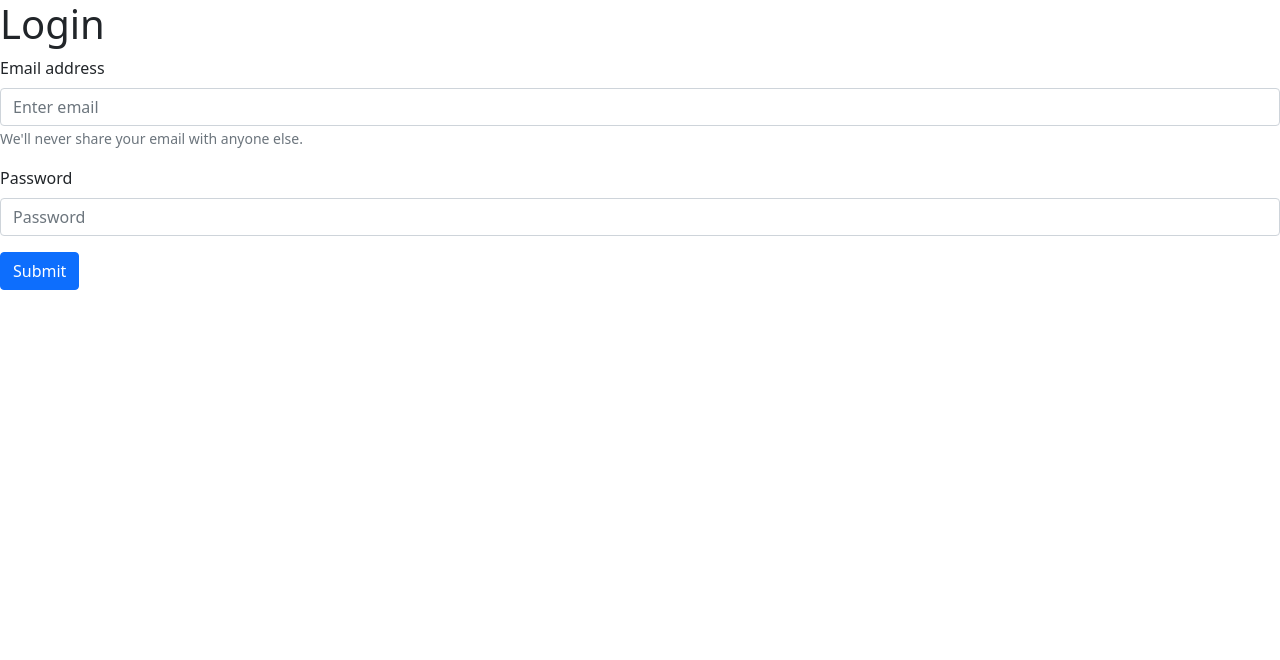
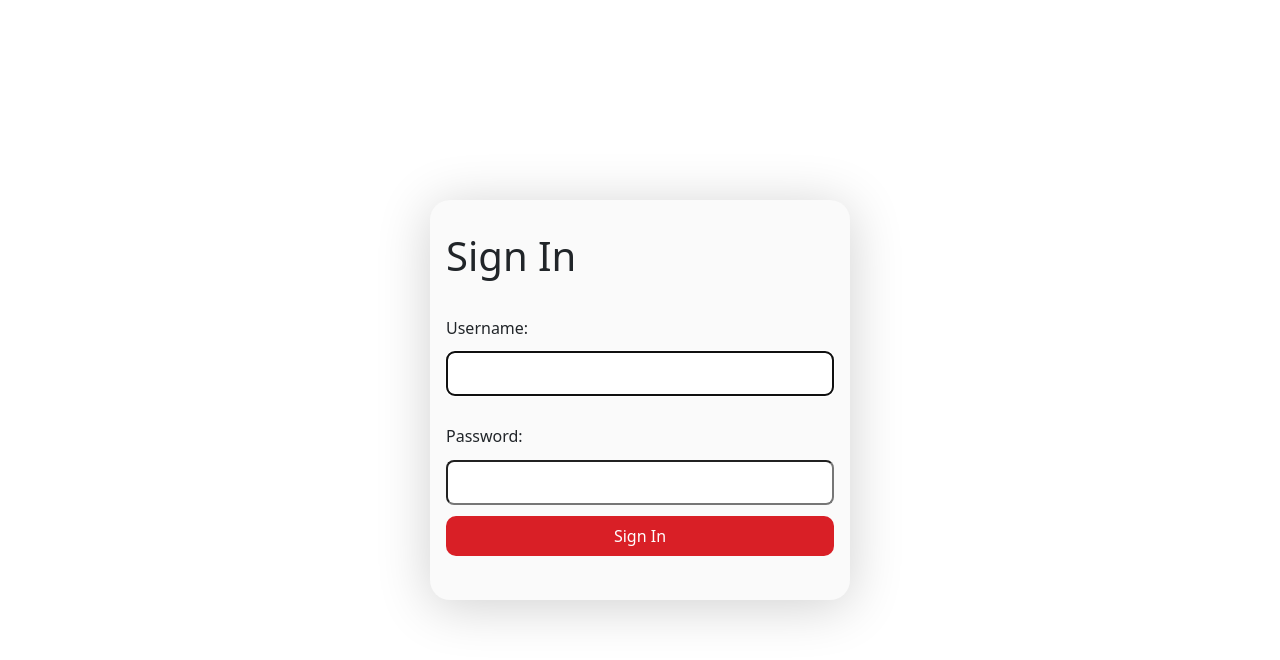
Before and after one commit to teja205/catersmart-admin, a React (Create React App) app: page / in a window 1280 px wide. Shown: the top 660 px of the page. Built offline with nearby package versions, Linux system fonts and the light colour scheme.

Commit message:
update login

```diff
--- a/package.json
+++ b/package.json
@@ -12,6 +12,7 @@
     "@testing-library/jest-dom": "^5.16.2",
     "@testing-library/react": "^12.1.4",
     "@testing-library/user-event": "^13.5.0",
+    "axios": "^0.26.1",
     "bootstrap": "^5.1.3",
     "material-table": "^2.0.3",
     "react": "^17.0.2",
--- a/src/Assets/scss/header.scss
+++ b/src/Assets/scss/header.scss
@@ -1,7 +1,7 @@
 .header{
 
     padding: 1rem 4rem;
-    background: white;
+    background: transparent;
 }
 .icon{
     color: #D91F26;
--- a/src/Assets/scss/home.scss
+++ b/src/Assets/scss/home.scss
@@ -6,10 +6,11 @@
 }
 .background{
     position: absolute;
-
     height: 90%;
     left: 0;
     bottom: 0;
     transform: translate(0,0%);
+    z-index: -1;
+    opacity: 0.25;
 
 }
--- a/src/Assets/scss/signin.scss
+++ b/src/Assets/scss/signin.scss
@@ -0,0 +1,64 @@
+.login{
+    background: white;
+    width: 100%;
+    height: 100vh;
+    display: flex;
+    justify-content: center;
+    align-items: center;
+}
+
+.App {
+  display: flex;
+  flex-direction: column;
+  justify-content: center;
+  align-items: center;
+  min-height: 100vh;
+  padding: 1rem 0.5rem;
+}
+
+section {
+    width: 100%;
+    max-width: 420px;
+    min-height: 400px;
+    display: flex;
+    flex-direction: column;
+    justify-content: flex-start;
+    padding: 1rem;
+    background: #FAFAFA;
+    box-shadow: 0px 6px 53px rgba(0, 0, 0, 0.19);
+    border-radius: 20px;
+}
+form {
+    display: flex;
+    flex-direction: column;
+    justify-content: space-evenly;
+    flex-grow: 1;
+    padding-bottom: 1rem;
+}
+
+a, a:visited {
+    color: #fff;
+}
+
+input[type="text"],
+input[type="password"],
+button,
+textarea {
+  font-family: 'Nunito', sans-serif;
+  font-size: 22px;
+  padding: 0.25rem;
+  border-radius: 0.5rem;
+}
+
+label,
+button {
+  margin-top: 1rem;
+}
+
+button {
+  padding: 0.5rem;
+  background: #D91F26;
+  border: none;
+  border-radius: 10px !important;
+  color: white;
+}
--- a/src/Assets/scss/table.scss
+++ b/src/Assets/scss/table.scss
@@ -2,8 +2,44 @@
     padding: 4rem ;
     overflow: hidden;
     height: 80vh;
-    .css-1s0hp0k-MuiDataGrid-columnHeadersInner{
-        width: 100%;
-        background-color: red;
-    }
+    background: transparent !important;
+
 }
+.table{
+    background: #FAFAFA;
+    box-shadow: 0px 6px 53px rgba(0, 0, 0, 0.19);
+    border-top-right-radius: 31px;
+    border-top-left-radius: 31px;
+    border: none;
+    overflow: hidden;
+
+}
+thead{
+ border: none;
+}
+thead tr{
+        background: #D91F26;
+
+}
+thead th{
+    font-family: 'Poppins',sans-serif !important;
+    font-style: normal !important;
+    font-weight: 700 !important;
+    font-size: 16px !important;
+    line-height: 19px !important;
+
+    color: #FFFFFF !important;
+}
+.table th , td{
+    padding-left: 2rem !important;
+    font-family: 'Poppins',sans-serif;
+    font-style: normal;
+    font-weight: 500;
+    font-size: 16px;
+    line-height: 19px;
+    text-align: center;
+    color: #3F3E3E;
+}
+th:nth-child(1){
+    text-align: start !important;
+}
--- a/src/Component/table.js
+++ b/src/Component/table.js
@@ -1,26 +1,26 @@
 import * as React from 'react';
 import { DataGrid } from '@mui/x-data-grid';
 
-const columns = [
-  { field: 'id', headerName: 'ID', width: 100 },
-  { field: 'firstName', headerName: 'First name', width: 250 },
-  { field: 'lastName', headerName: 'Last name', width: 250 },
-  {
-    field: 'age',
-    headerName: 'Age',
-    type: 'number',
-    width: 100,
-  },
-  {
-    field: 'fullName',
-    headerName: 'Full name',
-    description: 'This column has a value getter and is not sortable.',
-    sortable: false,
-    width: 250,
-    valueGetter: (params) =>
-      `${params.row.firstName || ''} ${params.row.lastName || ''}`,
-  },
-];
+// const columns = [
+//   { field: 'id', headerName: 'ID', width: 100 },
+//   { field: 'firstName', headerName: 'First name', width: 250 },
+//   { field: 'lastName', headerName: 'Last name', width: 250 },
+//   {
+//     field: 'age',
+//     headerName: 'Age',
+//     type: 'number',
+//     width: 100,
+//   },
+//   {
+//     field: 'fullName',
+//     headerName: 'Full name',
+//     description: 'This column has a value getter and is not sortable.',
+//     sortable: false,
+//     width: 250,
+//     valueGetter: (params) =>
+//       `${params.row.firstName || ''} ${params.row.lastName || ''}`,
+//   },
+// ];
 
 const rows = [
   { id: 1, lastName: 'Snow', firstName: 'Jon', age: 35 },
@@ -37,13 +37,30 @@ const rows = [
 export default function DataTable() {
   return (
     <div className='tablearea'>
-      <DataGrid
-        rows={rows}
-        columns={columns}
-        pageSize={10}
-        rowsPerPageOptions={[10]}
+           <table className="table table-striped" >
+            <thead>
+                <tr>
+                <th scope="col">Name</th>
+                <th scope="col">Email Address</th>
+                <th scope="col">Phone Number</th>
+                <th scope="col">Active</th>
+                <th scope="col">Status</th>
+                </tr>
+            </thead>
+            <tbody>
+            { rows.map((rows) => (
+                <tr   key={rows.id} >
+                <th scope="row">{rows.lastName}</th>
+                <td>{rows.firstName}</td>
+                <td> {rows.lastName}</td>
+                <td>Active</td>
+                <td>{rows.age}</td>
 
-      />
+                </tr>
+                      ))}
+            </tbody>
+
+            </table>
     </div>
   );
 }
--- a/src/Pages/login.js
+++ b/src/Pages/login.js
@@ -1,53 +1,102 @@
-import React, { useState, useEffect } from 'react'
-import { useHistory } from 'react-router-dom'
-import { Form, Button } from 'react-bootstrap'
+import { useRef, useState, useEffect, useContext } from 'react';
+import AuthContext from "../api/components/Authprovider";
 
-export default function Login() {
-    const [email, setEmail] = useState('');
-    const [password, setPassword] = useState('');
+import axios from '../api/axios';
+const LOGIN_URL = '/superadmin_login';
 
-    const history = useHistory();
+const Login = () => {
+    const { setAuth } = useContext(AuthContext);
+    const userRef = useRef();
+    const errRef = useRef();
+
+    const [user, setUser] = useState('');
+    const [pwd, setPwd] = useState('');
+    const [errMsg, setErrMsg] = useState('');
+    const [success, setSuccess] = useState(false);
+
     useEffect(() => {
-        if (localStorage.getItem('user-info')) {
-            history.push("/home")
-        }
+        userRef.current.focus();
     }, [])
 
-    async function login() {
-        console.log(email, password, "credentials")
-        let item = { email, password };
-        let result = await fetch("https://stg-backend.catersmart.in/api/superadmin_login", {
-            method: 'POST',
-            body: JSON.stringify(item)
-        });
-        result = await result.json();
-        localStorage.setItem("user-info",JSON.stringify(result))
-        history.push("/home")
+    useEffect(() => {
+        setErrMsg('');
+    }, [user, pwd])
+
+    const handleSubmit = async (e) => {
+        e.preventDefault();
+
+        try {
+            const response = await axios.post(LOGIN_URL,
+                JSON.stringify({ user, pwd }),
+                {
+                    headers: { 'Content-Type': 'application/json' },
+                    withCredentials: true
+                }
+            );
+            console.log(JSON.stringify(response?.data));
+            //console.log(JSON.stringify(response));
+            const accessToken = response?.data?.accessToken;
+            const roles = response?.data?.roles;
+            setAuth({ user, pwd, roles, accessToken });
+            setUser('');
+            setPwd('');
+            setSuccess(true);
+        } catch (err) {
+            if (!err?.response) {
+                setErrMsg('No Server Response');
+            } else if (err.response?.status === 400) {
+                setErrMsg('Missing Username or Password');
+            } else if (err.response?.status === 401) {
+                setErrMsg('Unauthorized');
+            } else {
+                setErrMsg('Login Failed');
+            }
+            errRef.current.focus();
+        }
     }
+
     return (
-        <div>
-            <h1>Login</h1>
-            <Form >
-                <Form.Group className="mb-3" controlId="formBasicEmail">
-                    <Form.Label>Email address</Form.Label>
-                    <Form.Control type="email" placeholder="Enter email"
-                        onChange={(e) => setEmail(e.target.value)}
-                    />
-                    <Form.Text className="text-muted">
-                        We'll never share your email with anyone else.
-                    </Form.Text>
-                </Form.Group>
+        <div className='login'>
+            {success ? (
+                <section>
+                    <h1>You are logged in!</h1>
+                    <br />
+                    <p>
+                        <a href="#">Go to Home</a>
+                    </p>
+                </section>
+            ) : (
 
-                <Form.Group className="mb-3" controlId="formBasicPassword">
-                    <Form.Label>Password</Form.Label>
-                    <Form.Control type="password" placeholder="Password"
-                        onChange={(e) => setPassword(e.target.value)}
-                    />
-                </Form.Group>
-                <Button variant="primary"  onClick={login}>
-                    Submit
-                </Button>
-            </Form>
+                <section >
+                    <p ref={errRef} className={errMsg ? "errmsg" : "offscreen"} aria-live="assertive">{errMsg}</p>
+                    <h1>Sign In</h1>
+                    <form onSubmit={handleSubmit}>
+                        <label htmlFor="username">Username:</label>
+                        <input
+                            type="text"
+                            id="username"
+                            ref={userRef}
+                            autoComplete="off"
+                            onChange={(e) => setUser(e.target.value)}
+                            value={user}
+                            required
+                        />
+
+                        <label htmlFor="password">Password:</label>
+                        <input
+                            type="password"
+                            id="password"
+                            onChange={(e) => setPwd(e.target.value)}
+                            value={pwd}
+                            required
+                        />
+                        <button>Sign In</button>
+                    </form>
+
+                </section>
+            )}
         </div>
     )
 }
+
+export default Login
--- /dev/null
+++ b/src/api/axios.js
@@ -0,0 +1,5 @@
+import axios from 'axios';
+
+export default axios.create({
+    baseURL: 'https://stg-backend.catersmart.in/api'
+});
--- /dev/null
+++ b/src/api/components/Authprovider.js
@@ -0,0 +1,15 @@
+import { createContext, useState } from "react";
+
+const AuthContext = createContext({});
+
+export const AuthProvider = ({ children }) => {
+    const [auth, setAuth] = useState({});
+
+    return (
+        <AuthContext.Provider value={{ auth, setAuth }}>
+            {children}
+        </AuthContext.Provider>
+    )
+}
+
+export default AuthContext;
--- a/src/index.js
+++ b/src/index.js
@@ -4,8 +4,13 @@ import './index.css';
 import "../src/Assets/scss/style.css";
 import 'bootstrap/dist/css/bootstrap.min.css';
 import App from './App';
+import { AuthProvider } from './api/components/Authprovider';
 
 ReactDOM.render(
-  <App />,
+  <React.StrictMode>
+  <AuthProvider>
+    <App />
+  </AuthProvider>
+</React.StrictMode>,
   document.getElementById('root')
 );
```
Also changed, not shown: 1 other file (tests, documents, lock files or other folders).
